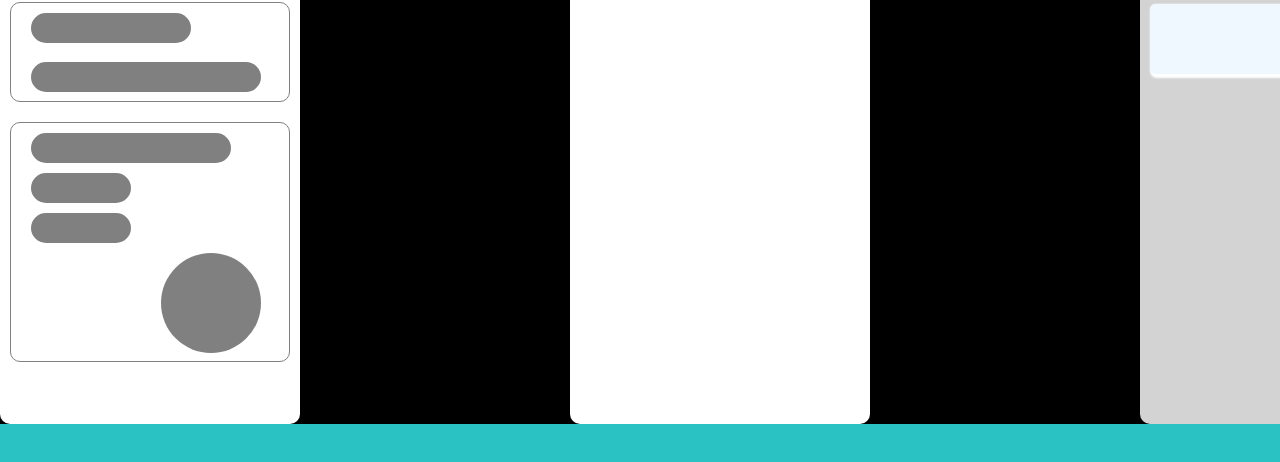
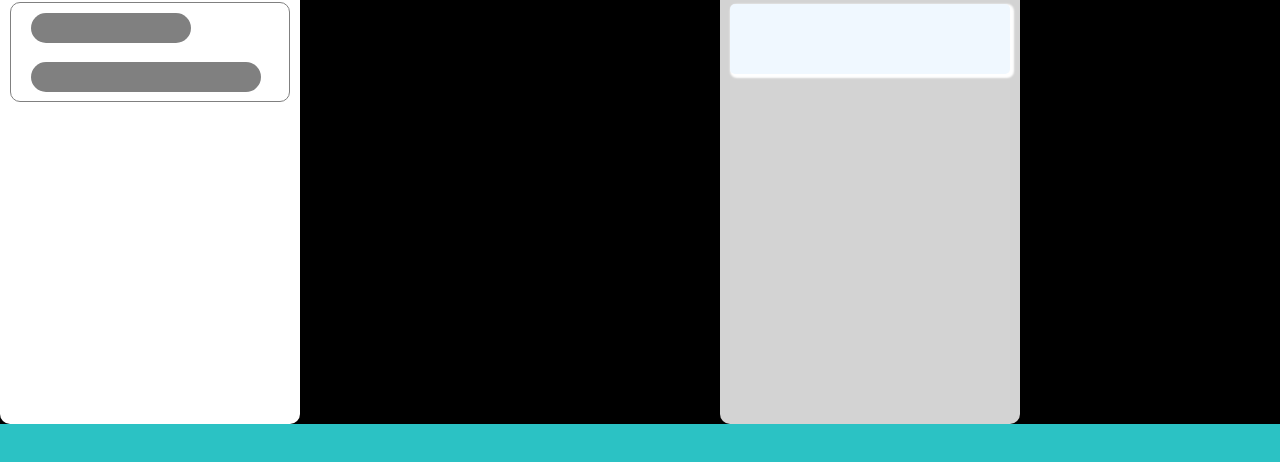
Before and after one commit to furqatbek13/Kanban, a plain HTML site: page index.html in a window 1280 px wide. Shown: the part 150-612 px from the top of the page. Drawn offline with Linux system fonts and the light colour scheme.

Commit message:
Revert "b"
This reverts commit 2f2518dcc52c96c36357537871ac47f648b363b3.

```diff
--- a/index.html
+++ b/index.html
@@ -22,16 +22,6 @@
                         <p class="first_p"></p>
                         <p class="second_p"></p>
                     </div>
-                    <div class="backlog_second_div">
-                        <p class="first_p"></p>
-                        <p class="second_p"></p>
-                        <p class="third_p"></p>
-                        <p class="circle"></p>
-                    </div>
-
-                </div>
-                <div class="box_2">
-
                 </div>
 
                 <div class="cards_review">
@@ -41,7 +31,7 @@
                     </div>
                 </div>
 
-
+                <div class="box_2"></div>
 
             </div>
         </div>
--- a/style/style.css
+++ b/style/style.css
@@ -98,52 +98,3 @@
     background:grey;
     margin-left: 20px;
 }
-.box_1 .backlog_second_div{
-    width: 280px;
-    height: 240px;
-    background: #ffffff;
-    margin-top: 20px;
-    border: 1px solid grey;
-    border-radius: 10px;
-}
-.backlog_second_div .first_p{
-    width: 200px;
-    height: 30px;
-    border-radius: 20px;
-    background:grey;
-    margin-left: 20px;
-    margin-top: 10px;
-}
-.backlog_second_div .second_p{
-    width: 100px;
-    height: 30px;
-    border-radius: 20px;
-    background:grey;
-    margin-left: 20px;
-    margin-top: 10px;
-}
-.backlog_second_div .third_p{
-    width: 100px;
-    height: 30px;
-    border-radius: 20px;
-    background:grey;
-    margin-left: 20px;
-    margin-top: 10px;
-}
-.backlog_second_div .circle{
-    width: 100px;
-    height: 100px;
-    border-radius:50%;
-    background:grey;
-    margin-left: 150px;
-    margin-top: 10px;
-}
-.box_2{
-    width: 300px;
-    height: 500px;
-    background: #fff;
-    display: flex;
-    align-items: center;
-    flex-direction: column;
-    border-radius: 10px;
-}
```
